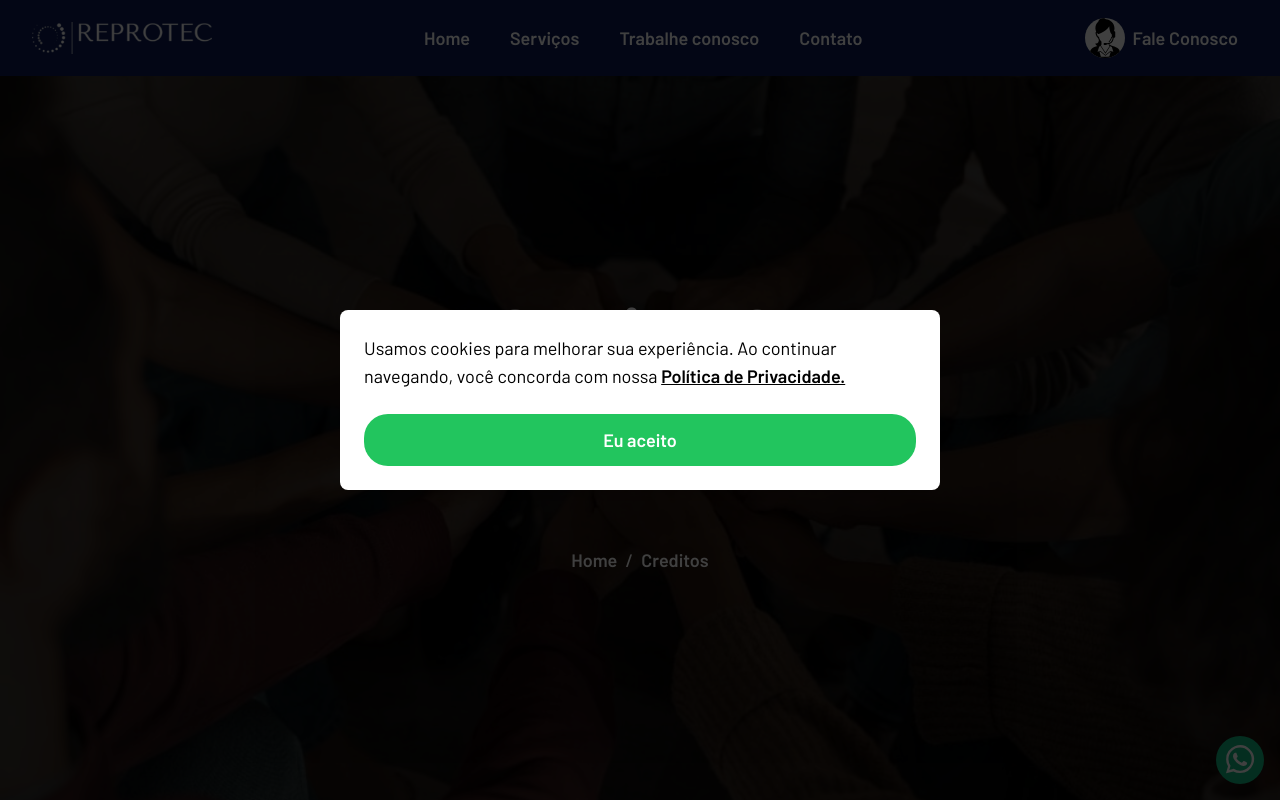
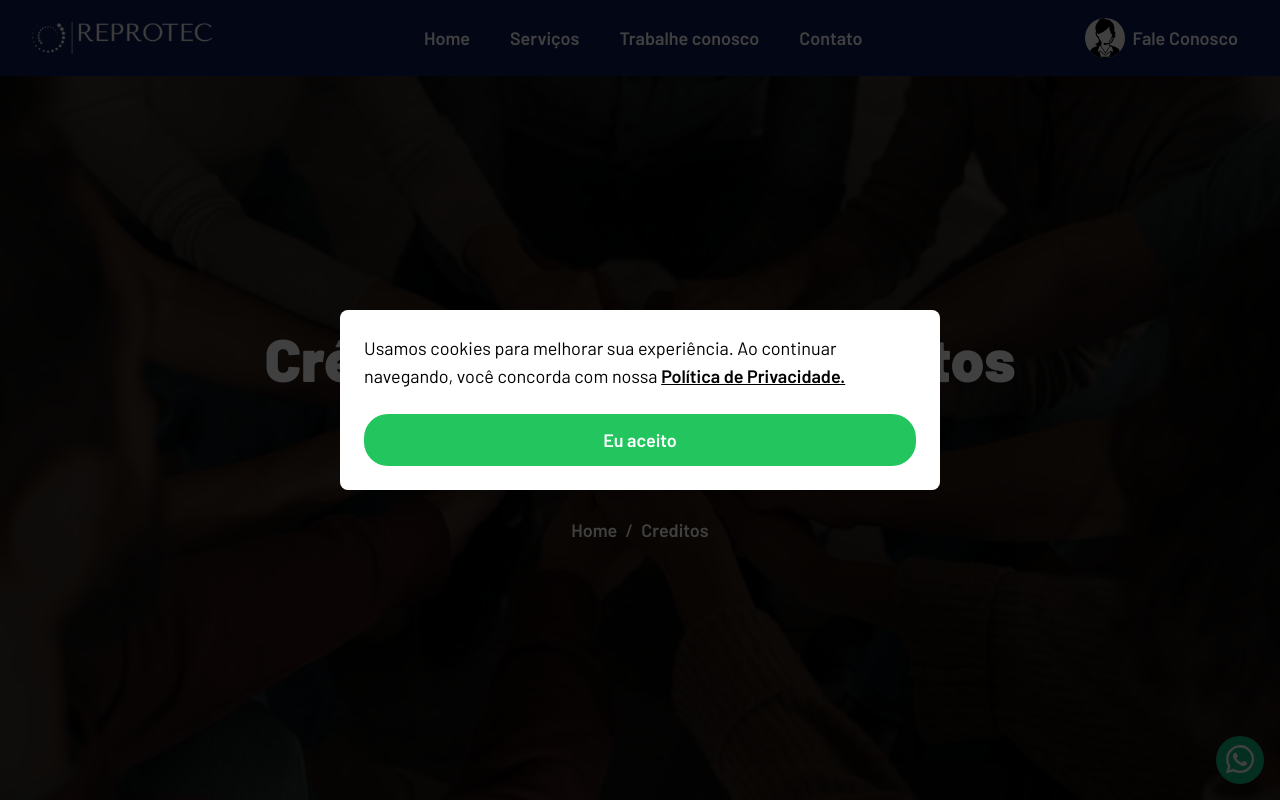
Before and after one commit to Sev7tech/reprotec, a Next.js app: page /creditos in a window 1280 px wide. Shown: the top 800 px of the page. Built offline with nearby package versions, Linux system fonts and the light colour scheme.

Commit message:
style: update width from 60% to 95% for consistent layout

```diff
--- a/src/components/PageInfos.tsx
+++ b/src/components/PageInfos.tsx
@@ -4,7 +4,7 @@ import { IPageInfos } from '@/types'
 
 const PageInfos = ({ title, children, href }: IPageInfos) => {
   return (
-    <section className="flex flex-col gap-20 md:max-w-[60%] lg:gap-32">
+    <section className="flex flex-col gap-20 md:max-w-[95%] lg:gap-32">
       <h1 className="mainTitle">{title}</h1>
 
       <ul className="flexCenter gap-1">
```
